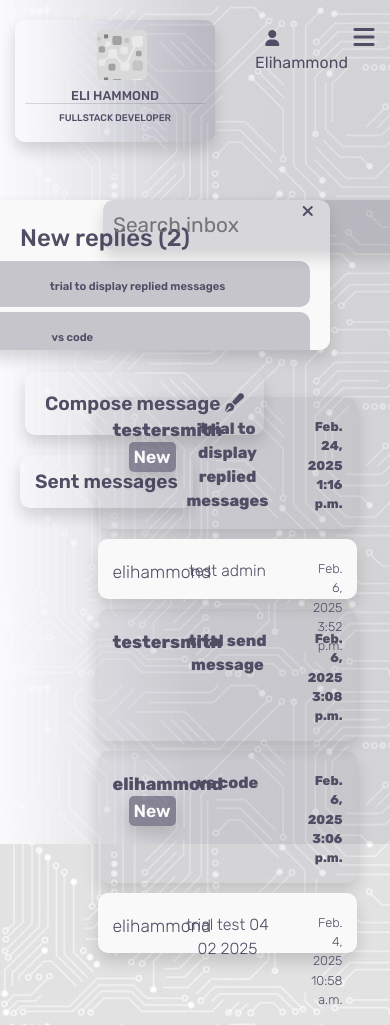
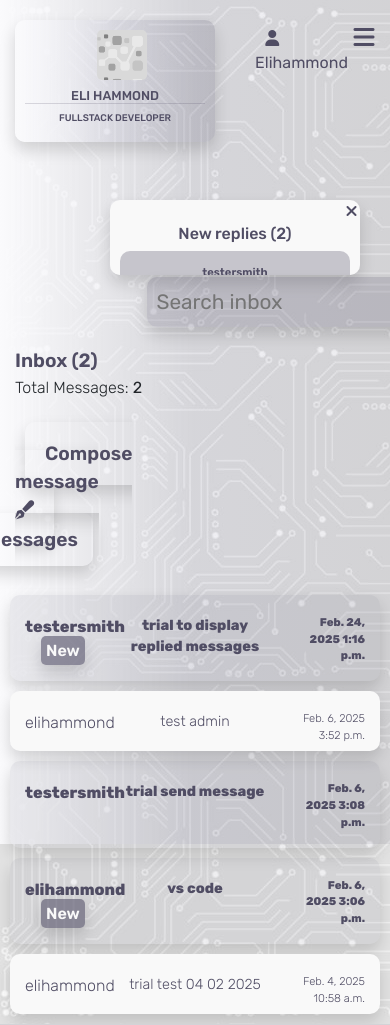
Before and after one commit to e-h-dev/e_hammond, a Django app: page /contacts/ in a window 390 px wide; the page is wider, and only the part inside the window is pictured. Run offline with Django 3.2, Linux system fonts and the light colour scheme; a user stored in the database is signed in; data comes from the database, SQL or seed files in the repository; both versions use the stored data as it was after the commit; some libraries are stand-ins or nearby versions.

Commit message:
Style inbox for mobile

```diff
--- a/contacts/templates/contacts/contacts.html
+++ b/contacts/templates/contacts/contacts.html
@@ -6,7 +6,7 @@
 <div class="container-fluid">
     <div class="row">
         <div class="col-4">
-            <form action="{% url 'contacts' %}" method="GET">
+            <form action="{% url 'contacts' %}" method="GET" class="d-none d-lg-block">
                 <div class="search-bar-container">
                     <input class="search-bar shadow ml-5" type="text" name="q" placeholder="Search inbox">
                     <button class="search-refresh-btn" type="submit">
@@ -40,24 +40,47 @@
             {% endif %}
         </div>
     </div>
+    <div class="row d-lg-none">
+        <form action="{% url 'contacts' %}" method="GET" class="mobile-form">
+            <div class="search-bar-container">
+                <input class="search-bar shadow ml-5" type="text" name="q" placeholder="Search inbox">
+                <button class="search-refresh-btn" type="submit">
+                    <i class="fas fa-search"></i>
+                </button>
+                <a href="{% url 'contacts' %}" class="search-refresh-btn" title="reset your search">
+                    <i class="fa-solid fa-arrows-rotate"></i>
+                </a>
+            </div>
+        </form>
+    </div>
     <div class="inbox-header">
         Inbox ({{ unread_messages }})
     </div>
     <div class="inbox-subheader">
         Total Messages: <strong>{{ message_count }}</strong>
     </div>
+    <div class="row">
+        <div class="col-4 col-md-6">
             <div class="inbox-header">
                 <a href="{% url 'compose_message' %}" class="compose shadow">Compose message <i class="fa-solid fa-pen-fancy"></i></a>
             </div>
+            <div class="inbox-header d-lg-block d-none">
+                <a href="{% url 'sent_messages' %}" class="sent-messages shadow">Sent messages </a>
+            </div>
+        </div>
+        <div class="col-md-6 d-lg-none d-block">
             <div class="inbox-header">
                 <a href="{% url 'sent_messages' %}" class="sent-messages shadow">Sent messages </a>
             </div>
+        </div>
+    </div>
+    <div class="all-inbox-display">
         {% for i in inbox %}
         <div class="row">
-        <div class="col-3">
+            <div class="col-lg-3 d-none d-lg-block">
             </div>
             {% if i.send_to == user.username %}
-        <div class="col-8">
+            <div class="col-lg-8 col-md-12">
                 <div class="message-display">
                     <div class="row message-container {% if i.read %}opened-message{% else %}unread-message{% endif %} shadow">
                         <div class="col-3">
@@ -93,13 +116,13 @@
                 </div>
             </div>
             {% endif %}
-        <div class="col-1"></div>
+            <div class="col-1 d-none d-lg-block"></div>
         </div>
         {% if i.name == user.username %}
         <div class="row">
-        <div class="col-3"></div>
+            <div class="col-lg-3 d-none d-lg-block"></div>
             {% if i.has_reply == True %}
-        <div class="col-8">
+            <div class="col-lg-8 col-md-12">
                 <div class="message-display">
                     <div class="row message-container {% if i.read %}opened-message{% else %}unread-message{% endif %} shadow">
                         <div class="col-3">
@@ -128,10 +151,11 @@
                 </div>
             </div>
             {% endif %}
-        <div class="col-1"></div>
+            <div class="col-1 d-none d-lg-block"></div>
         </div>
         {% endif %}
         {% endfor %}
+    </div>
 </div>
 
 {% endblock %}
--- a/static/css/base.css
+++ b/static/css/base.css
@@ -550,6 +550,14 @@
   color:rgb(145, 143, 160);
 }
 
+/* styles for search-bar in mobile */
+.mobile-form{
+  position: relative;
+  left:15%;
+  top:-10px;
+}
+
+
 .inbox-subheader{
   position: relative;
   z-index: 2;
@@ -1032,6 +1040,74 @@
     left:15%;
     width:550px;
   }
+
+  /* inbox page */
+
+  .all-inbox-display{
+    position:relative;
+    top:80px;
+    margin-left:10px;
+    margin-right:10px;
+  }
+
+  .compose{
+    color:var(--text-color);
+    margin:10px;
+    border-radius: 10px;
+    padding: 20px;
+    position: relative;
+    top:40px;
+  }
+
+  .sent-messages{
+    right:100px;
+    top:40px;
+    height:50px;
+  }
+
+  .inbox-name{
+    font-size: 1rem;
+  }
+
+  .inbox-subject{
+    font-size: 0.9rem;
+  }
+
+  .inbox-date-time{
+    font-size: 0.7rem;
+  }
+
+  .new-reply-load-box{
+    right:30px;
+    padding:0 10px 0;
+    width:250px;
+    height:75px;
+    overflow-y: scroll;
+  }
+
+  .new-reply-load-box h4{
+    text-align: center;
+    font-size: 1rem;
+  }
+
+  .new-reply-load{
+    text-align:center;
+    color: var(--text-color);
+    font-weight: 600;
+    font-size: 0.9rem;
+    border-radius: 10px;
+    margin-bottom: 5px;
+  }
+
+  .new-reply-name{
+    font-size:0.7rem;
+    font-weight: 600;
+  }
+
+  .new-reply-subject{
+    display:none;
+  }
+
 }
 
 @media screen and (max-width: 430px) {
```
Also changed, not shown: db.sqlite3. Lines whose indentation alone changed are shown as unchanged.
